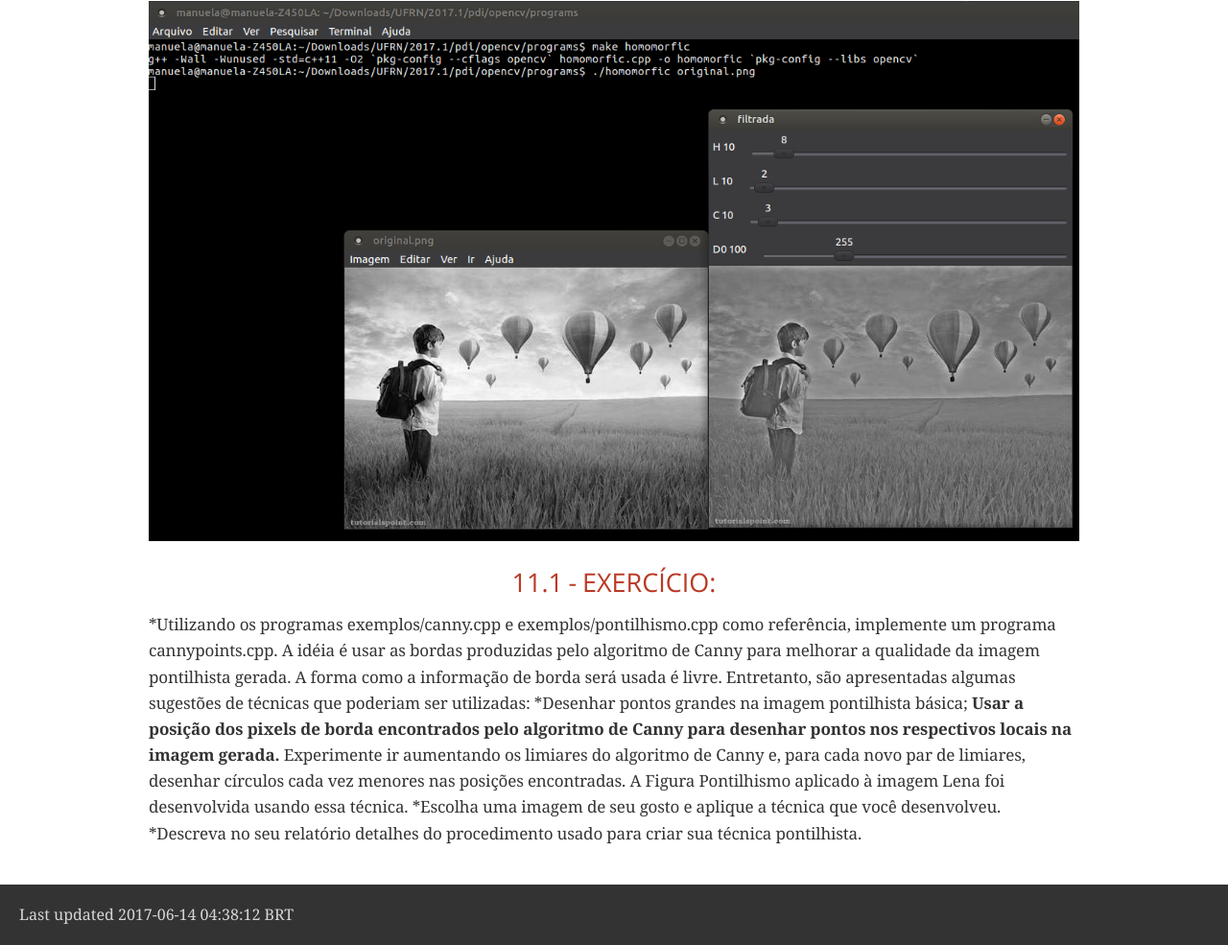
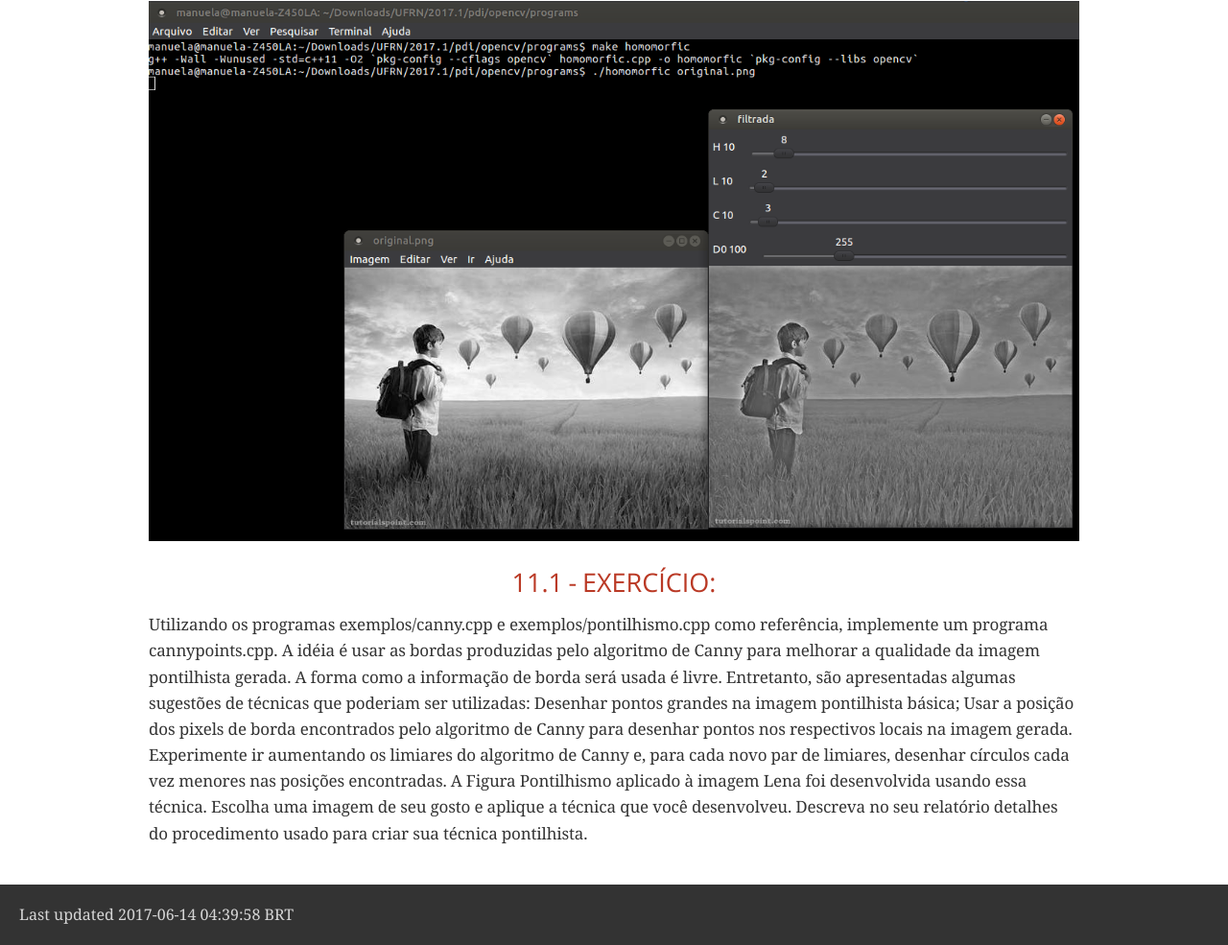
Before and after one commit to ManuSodre/PDI, a plain HTML site: page index.html in a window 1280 px wide. Shown: the part 5676-6661 px from the top of the page at 96% size. Drawn offline with nearby package versions, Linux system fonts and the light colour scheme; some packages are replaced by stand-ins of ours; a web font is replaced by a local one.

Commit message:
Atualização

```diff
--- a/index.html
+++ b/index.html
@@ -670,12 +670,16 @@ int main(int argc , char** argv){
 <div class="sect2">
 <h3 id="_11_1_exercÍcio">11.1 - EXERCÍCIO:</h3>
 <div class="paragraph text-left">
-<p>*Utilizando os programas exemplos/canny.cpp e exemplos/pontilhismo.cpp como referência, implemente um programa cannypoints.cpp. A idéia é usar as bordas produzidas pelo algoritmo de Canny para melhorar a qualidade da imagem pontilhista gerada. A forma como a informação de borda será usada é livre. Entretanto, são apresentadas algumas sugestões de técnicas que poderiam ser utilizadas:
-*Desenhar pontos grandes na imagem pontilhista básica;
-<strong>Usar a posição dos pixels de borda encontrados pelo algoritmo de Canny para desenhar pontos nos respectivos locais na imagem gerada.
-</strong>Experimente ir aumentando os limiares do algoritmo de Canny e, para cada novo par de limiares, desenhar círculos cada vez menores nas posições encontradas. A Figura Pontilhismo aplicado à imagem Lena foi desenvolvida usando essa técnica.
-*Escolha uma imagem de seu gosto e aplique a técnica que você desenvolveu.
-*Descreva no seu relatório detalhes do procedimento usado para criar sua técnica pontilhista.</p>
+<p>Utilizando os programas exemplos/canny.cpp e exemplos/pontilhismo.cpp como referência, implemente um programa cannypoints.cpp.
+A idéia é usar as bordas produzidas pelo algoritmo de Canny para melhorar a qualidade da imagem pontilhista gerada. A forma como
+a informação de borda será usada é livre. Entretanto, são apresentadas algumas sugestões de técnicas que poderiam ser utilizadas:
+Desenhar pontos grandes na imagem pontilhista básica;
+Usar a posição dos pixels de borda encontrados pelo algoritmo de Canny para desenhar pontos nos respectivos locais na imagem
+gerada.
+Experimente ir aumentando os limiares do algoritmo de Canny e, para cada novo par de limiares, desenhar círculos cada vez menores
+nas posições encontradas. A Figura Pontilhismo aplicado à imagem Lena foi desenvolvida usando essa técnica.
+Escolha uma imagem de seu gosto e aplique a técnica que você desenvolveu.
+Descreva no seu relatório detalhes do procedimento usado para criar sua técnica pontilhista.</p>
 </div>
 </div>
 </div>
@@ -683,7 +687,7 @@ int main(int argc , char** argv){
 </div>
 <div id="footer">
 <div id="footer-text">
-Last updated 2017-06-14 04:38:12 BRT
+Last updated 2017-06-14 04:39:58 BRT
 </div>
 </div>
 <script type="text/x-mathjax-config">
```
Also changed, not shown: 1 other file.
